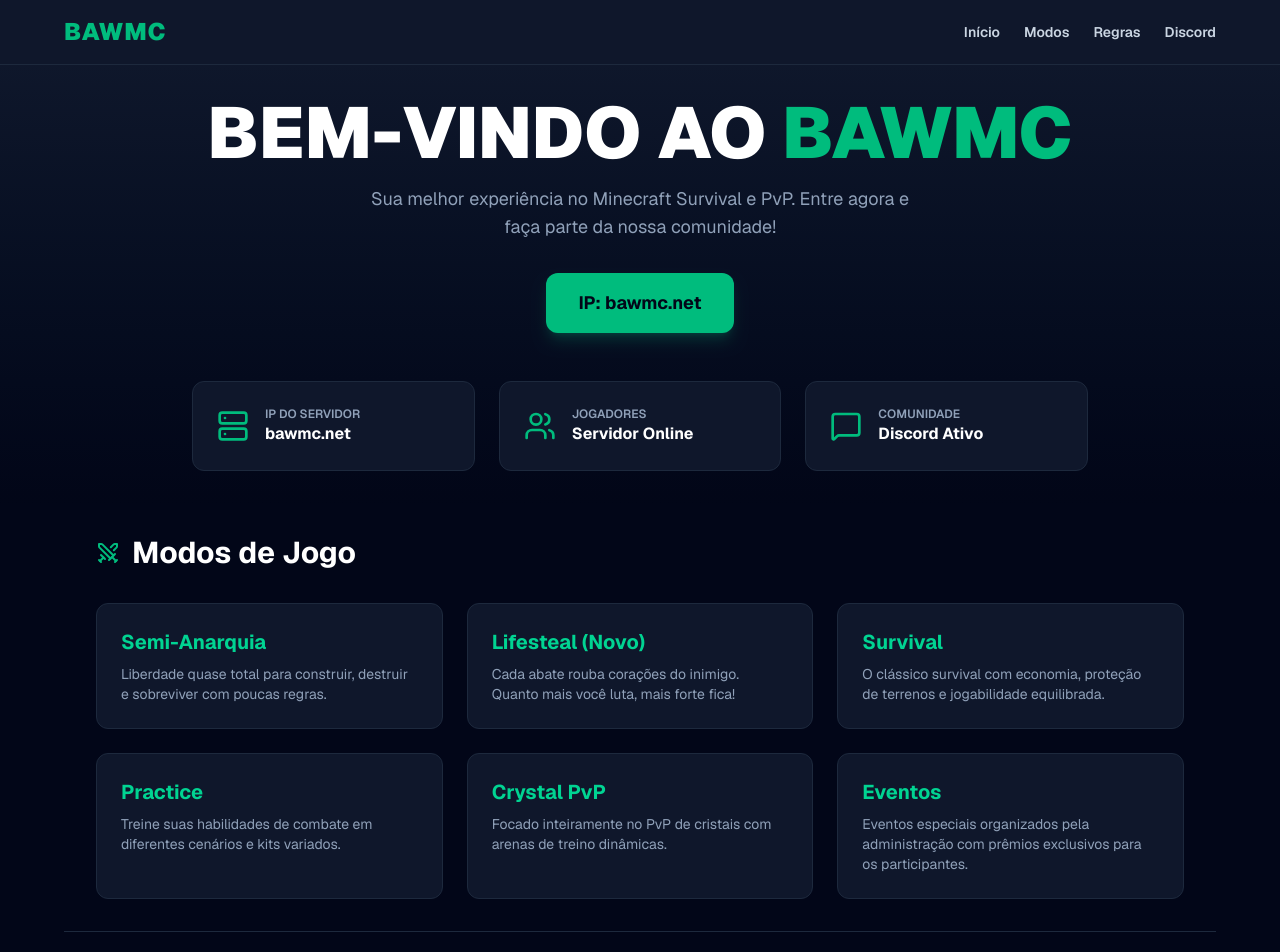
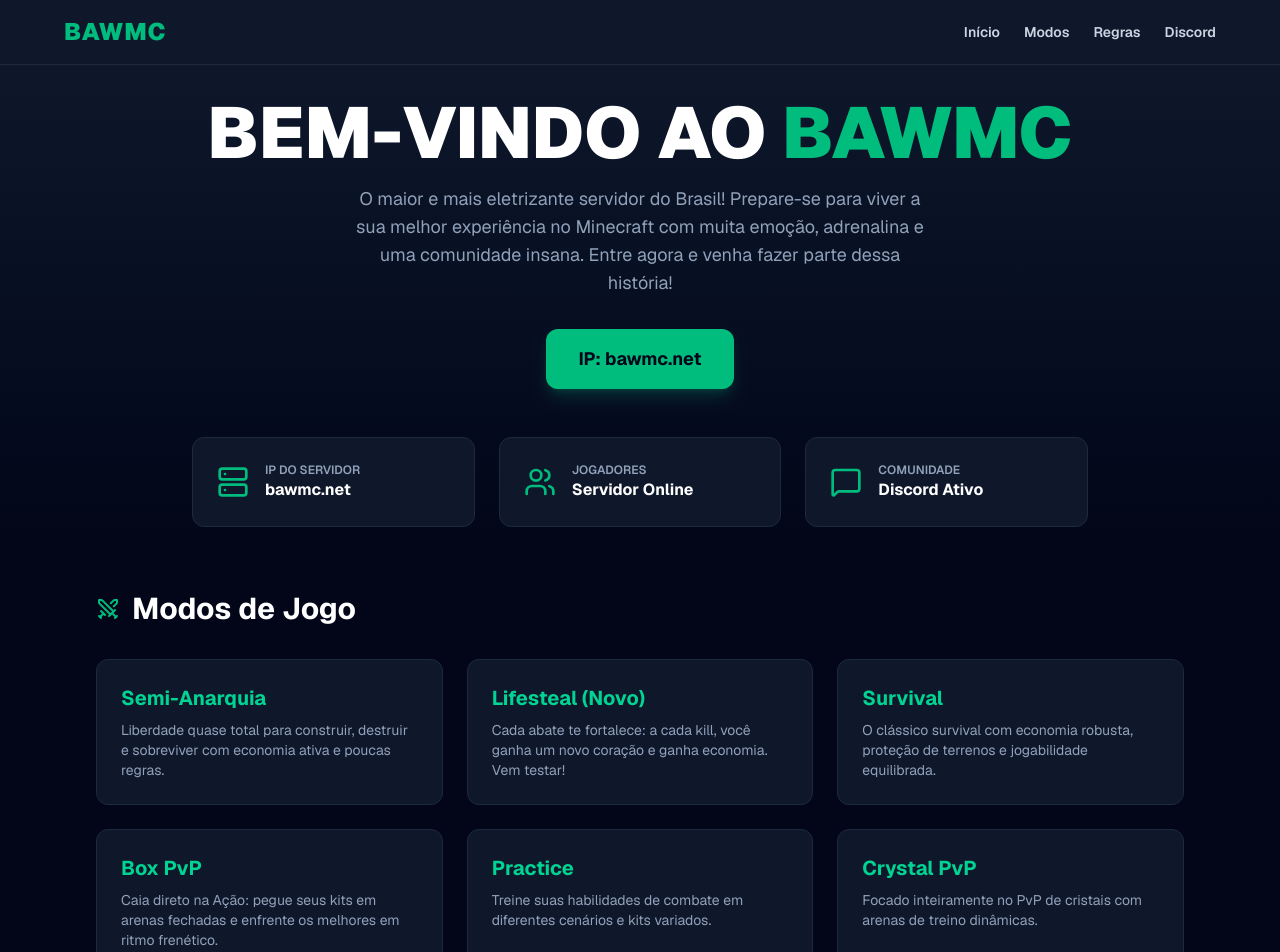
Before and after one commit to Bawmcnet/bawmc-website, a Next.js app: page / in a window 1280 px wide. Shown: the top 952 px of the page. Built offline with nearby package versions, Linux system fonts and the light colour scheme; no server answers.

Commit message:
Atualiza texto principal com nova mensagem de boas-vindas

```diff
--- a/app/page.tsx
+++ b/app/page.tsx
@@ -19,7 +19,6 @@
   }
 }
 
-// Força a página a ser dinâmica a cada requisição
 export const dynamic = "force-dynamic";
 export const revalidate = 0;
 
@@ -49,7 +48,7 @@
           BEM-VINDO AO <span className="text-emerald-500">BAWMC</span>
         </h2>
         <p className="text-lg text-slate-400 max-w-xl mb-8">
-          Sua melhor experiência no Minecraft Survival e PvP. Entre agora e faça parte da nossa comunidade!
+          O maior e mais eletrizante servidor do Brasil! Prepare-se para viver a sua melhor experiência no Minecraft com muita emoção, adrenalina e uma comunidade insana. Entre agora e venha fazer parte dessa história!
         </p>
 
         {/* IP do Servidor */}
@@ -91,15 +90,19 @@
         <div className="grid grid-cols-1 md:grid-cols-2 lg:grid-cols-3 gap-6">
           <div className="bg-slate-900 border border-slate-800 p-6 rounded-xl">
             <h4 className="text-xl font-bold text-emerald-400 mb-2">Semi-Anarquia</h4>
-            <p className="text-slate-400 text-sm">Liberdade quase total para construir, destruir e sobreviver com poucas regras.</p>
+            <p className="text-slate-400 text-sm">Liberdade quase total para construir, destruir e sobreviver com economia ativa e poucas regras.</p>
           </div>
           <div className="bg-slate-900 border border-slate-800 p-6 rounded-xl">
             <h4 className="text-xl font-bold text-emerald-400 mb-2">Lifesteal (Novo)</h4>
-            <p className="text-slate-400 text-sm">Cada abate rouba corações do inimigo. Quanto mais você luta, mais forte fica!</p>
+            <p className="text-slate-400 text-sm">Cada abate te fortalece: a cada kill, você ganha um novo coração e ganha economia. Vem testar!</p>
           </div>
           <div className="bg-slate-900 border border-slate-800 p-6 rounded-xl">
             <h4 className="text-xl font-bold text-emerald-400 mb-2">Survival</h4>
-            <p className="text-slate-400 text-sm">O clássico survival com economia, proteção de terrenos e jogabilidade equilibrada.</p>
+            <p className="text-slate-400 text-sm">O clássico survival com economia robusta, proteção de terrenos e jogabilidade equilibrada.</p>
+          </div>
+          <div className="bg-slate-900 border border-slate-800 p-6 rounded-xl">
+            <h4 className="text-xl font-bold text-emerald-400 mb-2">Box PvP</h4>
+            <p className="text-slate-400 text-sm">Caia direto na Ação: pegue seus kits em arenas fechadas e enfrente os melhores em ritmo frenético.</p>
           </div>
           <div className="bg-slate-900 border border-slate-800 p-6 rounded-xl">
             <h4 className="text-xl font-bold text-emerald-400 mb-2">Practice</h4>
@@ -108,10 +111,6 @@
           <div className="bg-slate-900 border border-slate-800 p-6 rounded-xl">
             <h4 className="text-xl font-bold text-emerald-400 mb-2">Crystal PvP</h4>
             <p className="text-slate-400 text-sm">Focado inteiramente no PvP de cristais com arenas de treino dinâmicas.</p>
-          </div>
-          <div className="bg-slate-900 border border-slate-800 p-6 rounded-xl">
-            <h4 className="text-xl font-bold text-emerald-400 mb-2">Eventos</h4>
-            <p className="text-slate-400 text-sm">Eventos especiais organizados pela administração com prêmios exclusivos para os participantes.</p>
           </div>
         </div>
       </section>
```
